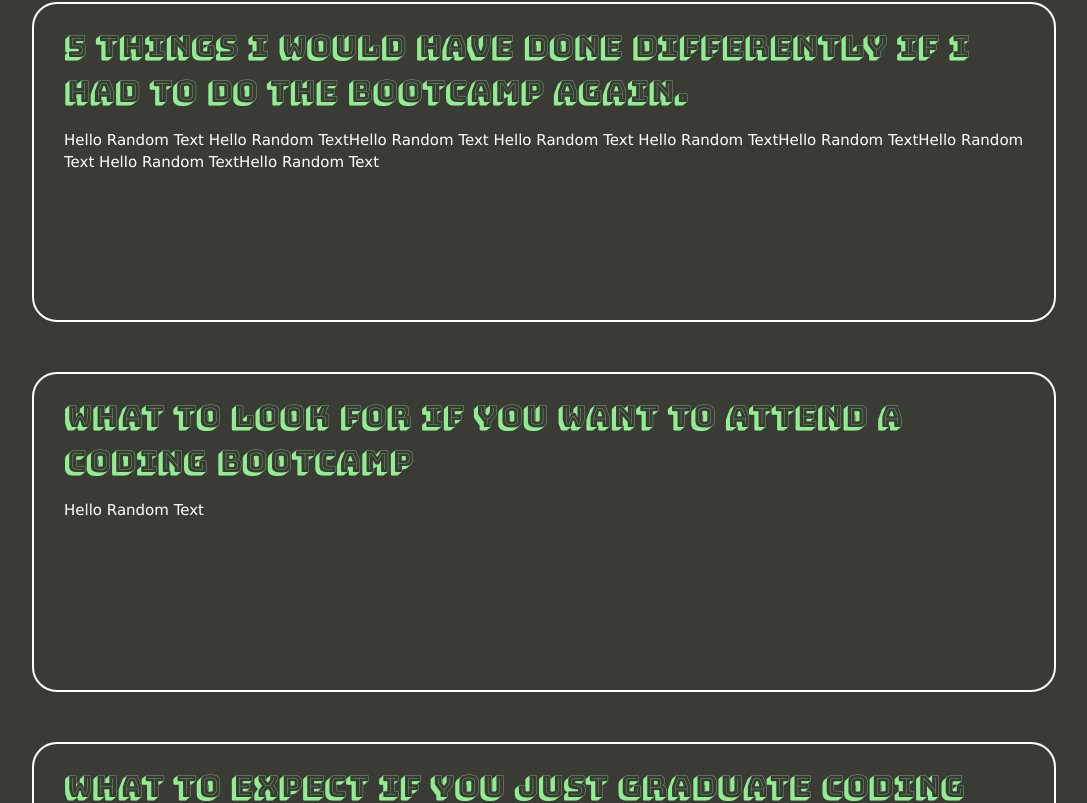
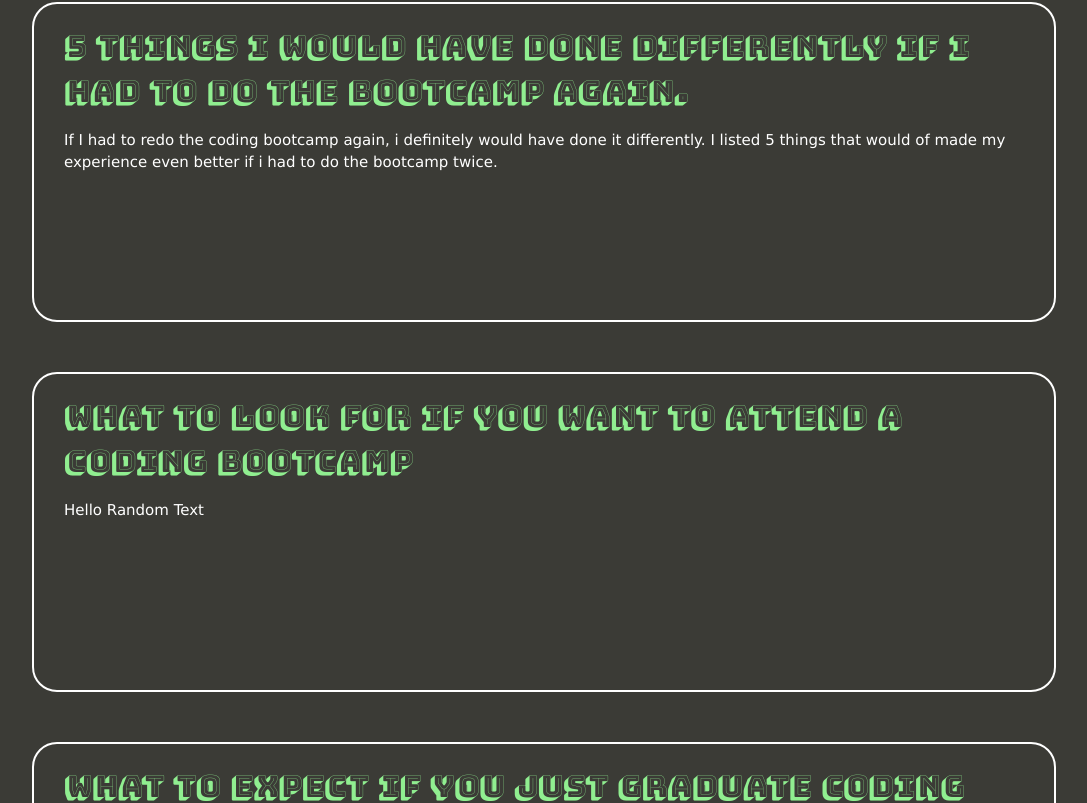
Before and after one commit to StudentCZ/my-website, a React (Create React App) app: page / in a window 1280 px wide. Shown: the part 2058-2861 px from the top of the page, without its empty margins (96-1183 px from the left). Built offline with nearby package versions, Linux system fonts and the light colour scheme.

Commit message:
added description for first text box in article component

```diff
--- a/src/components/Articles.js
+++ b/src/components/Articles.js
@@ -24,9 +24,9 @@ const Articles = () => {
           Again.
         </h2>
         <p className={style.borderBoxText}>
-          Hello Random Text Hello Random TextHello Random Text Hello Random Text
-          Hello Random TextHello Random TextHello Random Text Hello Random
-          TextHello Random Text
+          If I had to redo the coding bootcamp again, i definitely would have
+          done it differently. I listed 5 things that would of made my
+          experience even better if i had to do the bootcamp twice.
         </p>
       </div>
       <div className={style.borderBox}>
--- a/src/components/Articles.module.css
+++ b/src/components/Articles.module.css
@@ -52,4 +52,5 @@ a {
 .borderBoxText {
   padding-left: 30px;
   color: white;
+  padding-right: 10px;
 }
```
